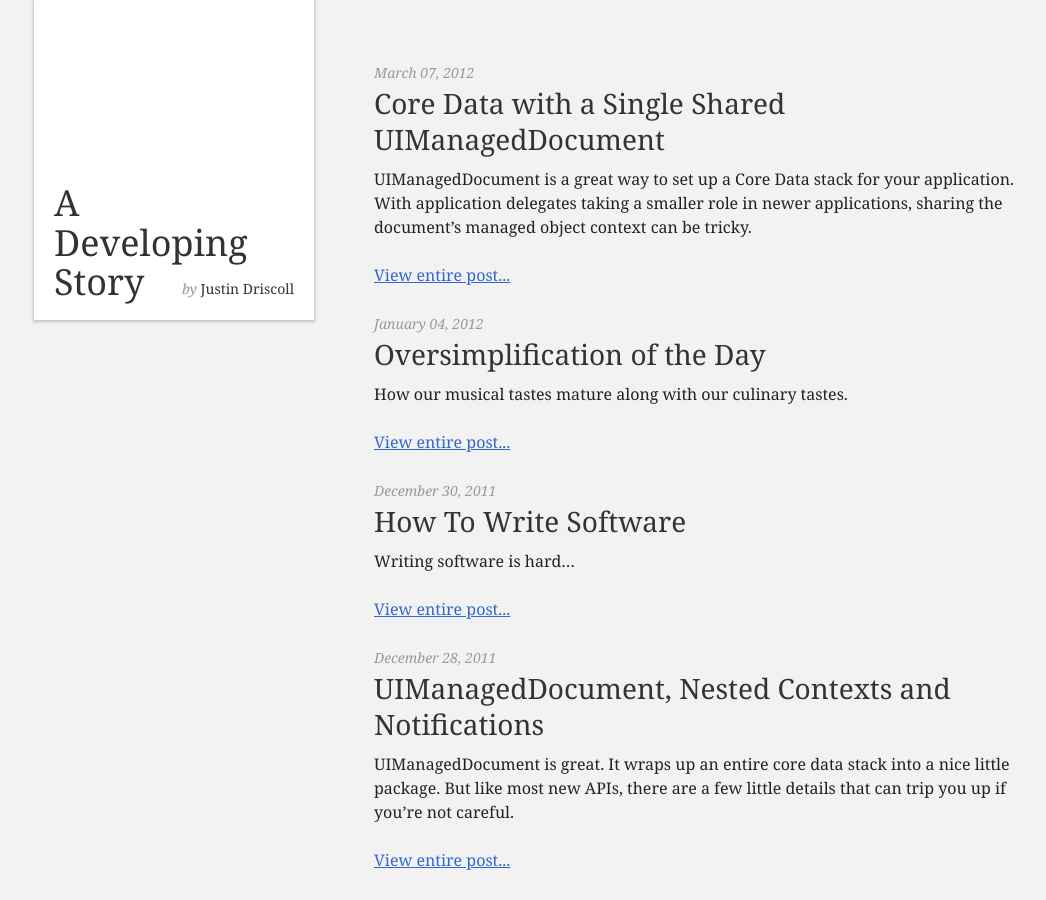
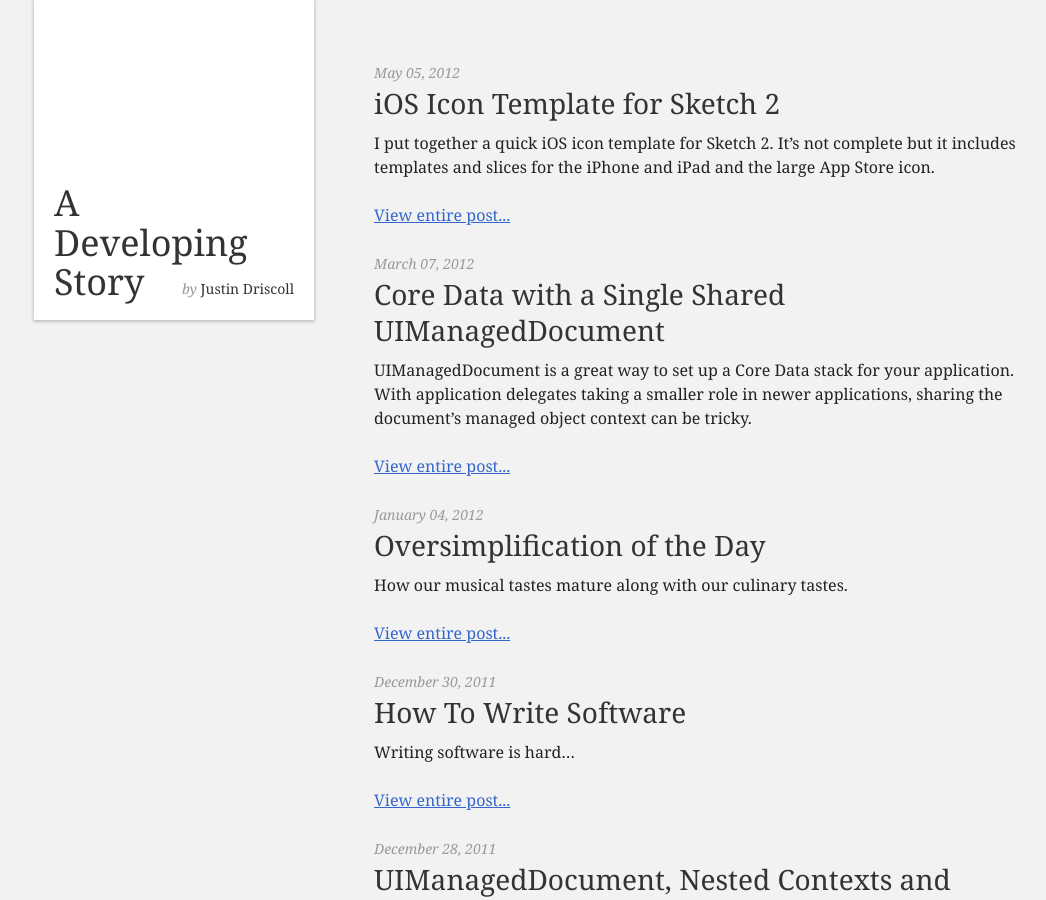
Before and after one commit to jdriscoll/jdriscoll.github.com, a Jekyll site: the page built from index.html, in a window 1280 px wide and 900 px high. Shown: the whole window, without its empty margins (86-1132 px from the left). Built offline with Jekyll 4.4.1, drawn with Linux system fonts in a browser that asks for light colours.

Commit message:
New post (ios icon template)

```diff
--- a/blog/_posts/2012-04-29-ship-or-get-off-the-pot.markdown
+++ b/blog/_posts/2012-04-29-ship-or-get-off-the-pot.markdown
@@ -7,4 +7,4 @@ excerpt: Done.
 
 [Ship or Get Off The Pot](http://5by5.tv/buildanalyze/74).
 
-([Done.](http://itunes.com/apps/OnePAD))
+([Done.](http://itunes.apple.com/us/app/onepad/id523440773?ls=1&mt=8))
--- /dev/null
+++ b/blog/_posts/2012-05-05-ios-icon-template-for-sketch-2.markdown
@@ -0,0 +1,12 @@
+---
+layout: post
+published: true
+title: iOS Icon Template for Sketch 2
+excerpt: I put together a quick iOS icon template for Sketch 2. It's not complete but it includes templates and slices for the iPhone and iPad and the large App Store icon.
+---
+
+I couldn't find anything online, so while trying out the newly released [Sketch 2](http://bohemiancoding.com/sketch/) I put together this simple template file for producing and exporting iOS icon files. It's not complete – there's no settings icon for example – but it includes templates and slices for the iPhone and iPad and the large App Store icon.
+
+[iOS Icon Template for Sketch 2](http://adevelopingstory.com/assets/files/ios-icon-template.sketch)
+
+I make no guarantees about it's accuracy or usefulness in general. Icon pixel sizes and corner radii were provided by John Hick's [handy icon reference chart](http://iconhandbook.co.uk/reference/chart/ios/).
```
Also changed, not shown: assets/files/ios-icon-template.sketch/QuickLook/Preview.jpg (added), assets/files/ios-icon-template.sketch/QuickLook/Thumbnail.jpg (added), 1 other file.
